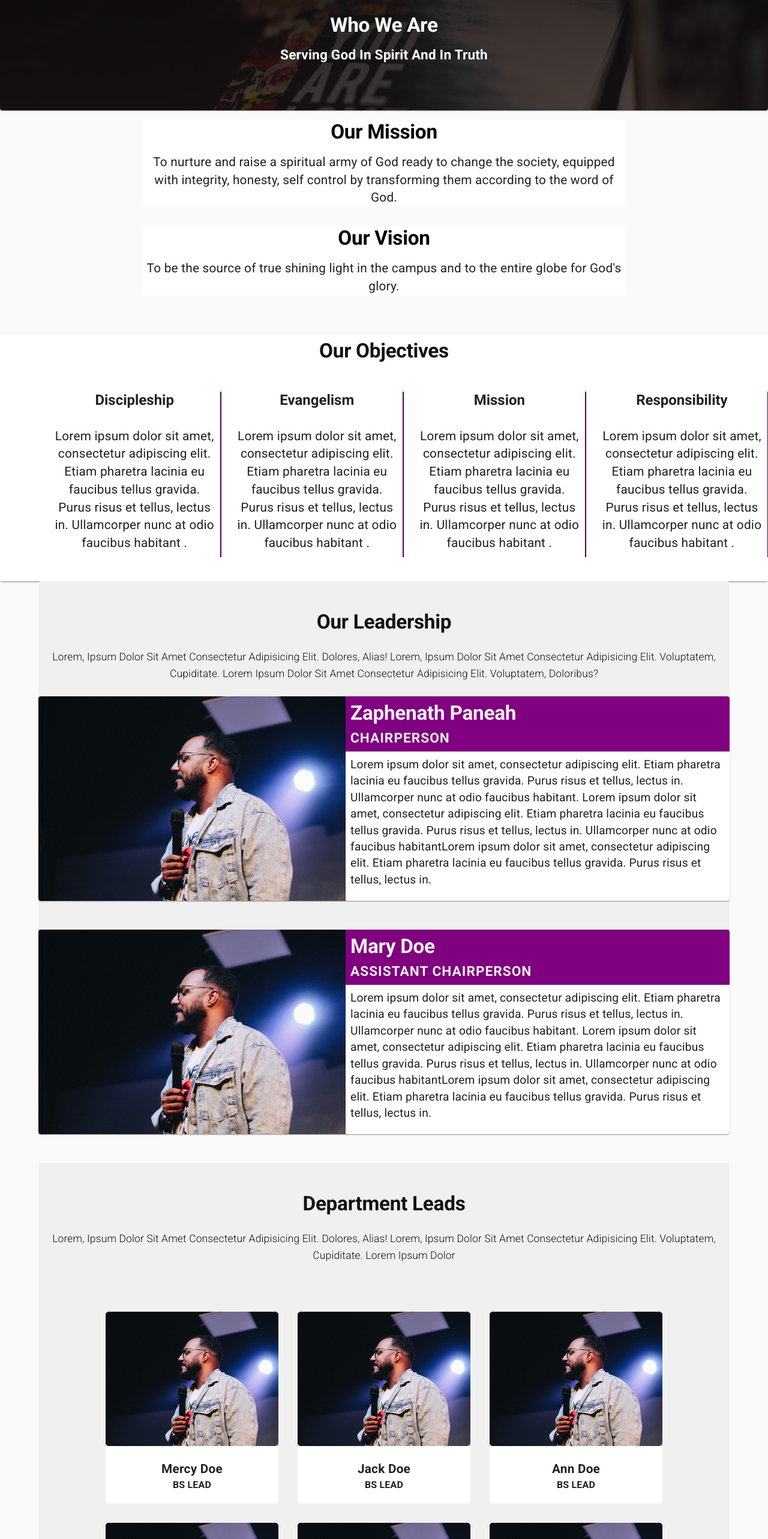
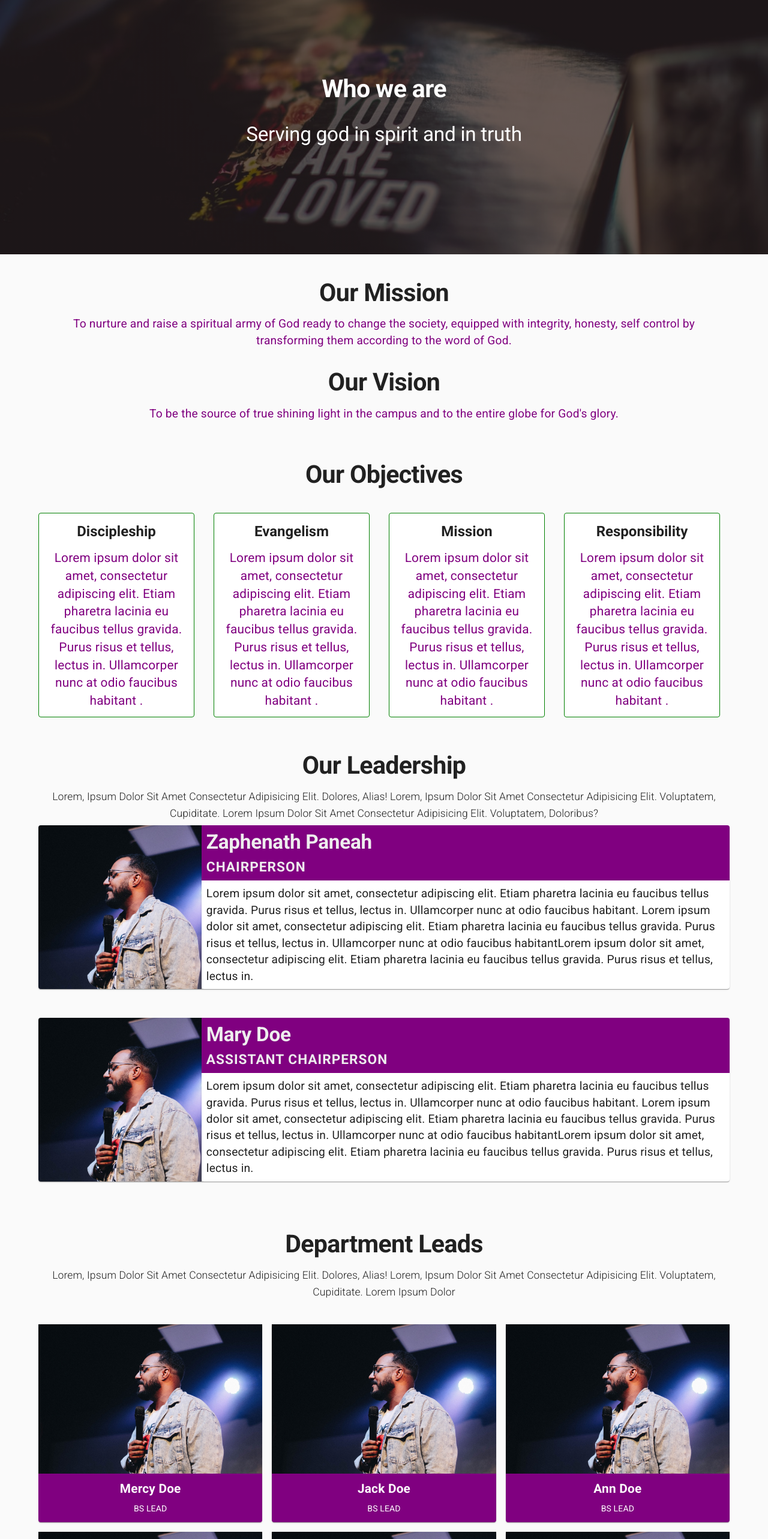
Before and after one commit to KyU-Christian-Union/kyucuwebapp, a React (Create React App) app: page /about in a window 1280 px wide. Shown: the part 120-2686 px from the top of the page at 60% size. Built offline with nearby package versions, Linux system fonts and the light colour scheme.

Commit message:
deleted AboutPage and refactored the aboutUsPage and its related components

```diff
--- a/src/App/App.jsx
+++ b/src/App/App.jsx
@@ -15,7 +15,7 @@ const MinistryDetails = lazy(() => import('../pages/MinistryDetails/MinistryDeta
 const GivePage = lazy(() => import('../pages/GivePage/GivePage'));
 const ContactPage = lazy(() => import('../pages/ContactPage/ContactPage'));
 const LoginPage = lazy(() => import('../pages/LoginPage/LoginPage'));
-const AboutPage = lazy(() => import('../pages/AboutUsFaq/AboutUsPage'));
+const AboutPage = lazy(() => import('../pages/AboutUsPage/AboutUsPage'));
 
 const useStyles = makeStyles(() => ({
   root: {
--- a/src/components/AboutUs/AboutLeadership/AboutLeader.jsx
+++ b/src/components/AboutUs/AboutLeadership/AboutLeader.jsx
@@ -5,22 +5,21 @@ import { Paper, Typography, Card } from '@mui/material';
 const useStyles = makeStyles(theme => ({
   root: {
     display: 'flex',
-    maxWidth: '90vw',
-    minWidth: '90vw',
-    width: '90vw',
-    margin: '1rem auto',
+    // maxWidth: '90vw',
+    // minWidth: '90vw',
+    // width: '90vw',
     marginBottom: '3rem'
   },
   leader__image__container: {
-    maxWidth: '40vw',
-    minWidth: '40vw',
-    width: '40vw',
-    minHeight: '10rem'
+    // maxWidth: '40vw',
+    // minWidth: '40vw',
+    // width: '40vw',
+    // minHeight: '10rem'
   },
   leader__image: {
     width: '100%',
     height: '100%',
-    display: 'block',
+    // display: 'block',
     objectFit: 'cover'
   },
   leader__header: {
@@ -29,18 +28,18 @@ const useStyles = makeStyles(theme => ({
   },
   '@media screen and (max-width: 750px)': {
     root: {
-      display: 'flex',
+      // display: 'flex',
       flexDirection: 'column'
     },
     leader__image__container: {
-      width: '100vw',
-      minHeight: '100%',
-      marginBottom: '.5rem'
+      // width: '100%'
+      // maxHeight: '40%'
+      // marginBottom: '.5rem'
     },
     leader__image: {
       width: '100%',
-      height: '100%',
-      display: 'block',
+      // height: '100%',
+      // display: 'block',
       objectFit: 'cover'
     }
   }
--- a/src/components/AboutUs/AboutLeadership/AboutLeadership.jsx
+++ b/src/components/AboutUs/AboutLeadership/AboutLeadership.jsx
@@ -1,13 +1,13 @@
 // this component is not reusable but am putting it in it's own file because of scalability
 
 import React from 'react';
-import { Paper } from '@mui/material';
+import { Box } from '@mui/material';
 import AboutLeader from './AboutLeader';
 import zaph from '../../../assets/images/sermon_image.jpg';
 
 const AboutLeadership = () => {
   return (
-    <Paper className="about__leadership" elevation={0} style={{ backgroundColor: '#f0f0f0' }}>
+    <Box>
       <AboutLeader
         leaderAvartar={zaph}
         leaderName="zaphenath paneah"
@@ -28,7 +28,7 @@ const AboutLeadership = () => {
         Purus risus et tellus, lectus in. Ullamcorper nunc at odio faucibus habitantLorem ipsum dolor sit amet, consectetur adipiscing elit. Etiam pharetra lacinia eu faucibus tellus gravida.
         Purus risus et tellus, lectus in. "
       />
-    </Paper>
+    </Box>
   );
 };
 export default AboutLeadership;
--- a/src/components/AboutUs/AboutObjectives/Objective.jsx
+++ b/src/components/AboutUs/AboutObjectives/Objective.jsx
@@ -1,32 +1,14 @@
 import React from 'react';
-import makeStyles from '@mui/styles/makeStyles';
 import { Typography, Paper, Grid } from '@mui/material';
 
-const useStyles = makeStyles(theme => ({
-  root: {
-    textAlign: 'center',
-    minWidth: '18rem',
-    width: '18rem',
-    maxWidth: '18rem',
-    padding: '.5rem',
-    paddingTop: '0',
-    margin: 'auto',
-    marginBottom: '1rem',
-    borderRight: `2px solid ${theme.palette.primary.dark}`,
-    // borderLeft: `2px solid ${theme.palette.primary.dark}`,
-    borderRadius: '0'
-  }
-}));
-// xs={12} sm={6} md={6} lg={5}
 const Objective = ({ objectiveTitle, objectiveDescription }) => {
-  const classes = useStyles();
   return (
-    <Grid item xs={12} sm={6} md={6} lg={2} elevation={0}>
-      <Paper elevation={0} className={classes.root}>
-        <Typography variant="h3" style={{ marginBottom: '2rem', textTransform: 'capitalize' }}>
+    <Grid item xs={12} sm={6} md={6} lg={3} sx={{ padding: 2 }}>
+      <Paper elevation={0} sx={{ textAlign: 'center', padding: 0.5, paddingTop: 2, border: '1px solid #008000' }}>
+        <Typography variant="h3" sx={{ marginBottom: '1rem', textTransform: 'capitalize' }}>
           {objectiveTitle}
         </Typography>
-        <Typography variant="body2" style={{ fontSize: '1.3rem' }}>
+        <Typography variant="body2" gutterBottom color="primary" sx={{ fontSize: '1.3rem' }}>
           {objectiveDescription}
         </Typography>
       </Paper>
--- a/src/components/AboutUs/AboutObjectives/Objectives.jsx
+++ b/src/components/AboutUs/AboutObjectives/Objectives.jsx
@@ -2,25 +2,11 @@
 
 import React from 'react';
 import { Grid } from '@mui/material';
-import makeStyles from '@mui/styles/makeStyles';
 import Objective from './Objective';
 
-const useStyles = makeStyles({
-  root: {
-    display: 'flex',
-    alignItems: 'center',
-    justifyContent: 'space-evenly',
-    padding: '1rem',
-    marginTop: '2rem',
-    '&>*:not(:last-child)': {
-      marginRight: '.1rem'
-    }
-  }
-});
 const Objectives = () => {
-  const classes = useStyles();
   return (
-    <Grid container gap={5} className={classes.root} elevation={0}>
+    <Grid container spacing={2} alignItems="center" justifyContent="space-evenly">
       <Objective
         objectiveTitle="Discipleship"
         objectiveDescription="Lorem ipsum dolor sit amet, consectetur adipiscing elit. Etiam pharetra lacinia eu faucibus tellus gravida.
--- a/src/components/AboutUs/AboutStatements.jsx
+++ b/src/components/AboutUs/AboutStatements.jsx
@@ -1,32 +1,22 @@
 import React from 'react';
-import makeStyles from '@mui/styles/makeStyles';
-import { Typography, Paper } from '@mui/material';
+import { Typography, Box } from '@mui/material';
 
-const useStyles = makeStyles({
-  statement__container: {
-    display: 'flex',
-    flexDirection: 'column',
-    justifyContent: 'center',
-    alignItems: 'center',
-    width: 'clamp(70%, 70%, 70%)',
-    margin: '1rem auto',
-    marginBottom: '2rem',
-    '&:last-of-type': {
-      marginBottom: '4rem'
-    }
-  }
-});
 const AboutStatement = ({ title, text }) => {
-  const classes = useStyles();
   return (
-    <Paper elevation={0} className={classes.statement__container}>
-      <Typography variant="h2" style={{ color: '#000', textTransform: 'capitalize', marginBottom: '1rem' }}>
+    <Box>
+      <Typography variant="h1" sx={{ textTransform: 'capitalize' }} align="center" gutterBottom>
         {title}
       </Typography>
-      <Typography variant="body2" align="center" style={{ fontSize: '1.3rem' }}>
+      <Typography
+        variant="body2"
+        align="center"
+        color="primary"
+        sx={{ fontSize: '1.2rem', marginBottom: 4 }}
+        gutterBottom
+      >
         {text}
       </Typography>
-    </Paper>
+    </Box>
   );
 };
 export default AboutStatement;
--- a/src/components/AboutUs/DepartmentalLeaders/DepartMentalLeaders.jsx
+++ b/src/components/AboutUs/DepartmentalLeaders/DepartMentalLeaders.jsx
@@ -1,21 +1,11 @@
 import React from 'react';
 import { Grid } from '@mui/material';
-import makeStyles from '@mui/styles/makeStyles';
 import DepartmentalLeader from './DepartmentalLeader';
 import clearUser from '../../../assets/images/sermon_image.jpg';
 
-const useStyles = makeStyles({
-  root: {
-    minWidth: '90vw',
-    maxWidth: '90vw',
-    width: '90vw',
-    margin: '2rem auto'
-  }
-});
 const DepartmentalLeaders = () => {
-  const classes = useStyles();
   return (
-    <Grid container gap={4} className={classes.root} justifyContent="center" alignItems="center">
+    <Grid container spacing={2} justifyContent="space-evenly" alignItems="center" sx={{ marginBottom: 2 }}>
       <DepartmentalLeader leaderImage={clearUser} leaderName="Mercy Doe" leaderPosition="bs lead" />
       <DepartmentalLeader leaderImage={clearUser} leaderName="jack Doe" leaderPosition="bs lead" />
       <DepartmentalLeader leaderImage={clearUser} leaderName="ann Doe" leaderPosition="bs lead" />
--- a/src/components/AboutUs/DepartmentalLeaders/DepartmentalLeader.jsx
+++ b/src/components/AboutUs/DepartmentalLeaders/DepartmentalLeader.jsx
@@ -1,50 +1,27 @@
 import { Grid, Paper, Typography } from '@mui/material';
-import makeStyles from '@mui/styles/makeStyles';
 import React from 'react';
 
-const useStyles = makeStyles({
-  root: {
-    width: '100%',
-    height: '20rem',
-    overflow: 'hidden'
-  },
-  image_fix: {
-    width: 'clamp(100%, 100%, 100%)',
-    height: '70%',
-    marginBottom: '1.5rem',
-    borderRadius: '5px',
-    overflow: 'hidden'
-  },
-  leader__image: {
-    width: '100%',
-    height: '100%',
-    display: 'block',
-    objectFit: 'cover'
-  }
-});
 const DepartmentalLeader = ({ leaderImage, leaderName, leaderPosition }) => {
-  const classes = useStyles();
   return (
-    <Grid item sm={12} md={2} lg={3}>
-      <Paper elevation={0} className={classes.root}>
+    <Grid item sm={6} md={4} lg={4} xs={12}>
+      <Paper sx={{ backgroundColor: 'primary.main' }}>
         {/* this div is here to fix the image's aspect ratio */}
-        <div className={classes.image_fix}>
-          <img src={leaderImage} alt={leaderName} className={classes.leader__image} />
+        <div style={{}}>
+          <img src={leaderImage} alt={leaderName} style={{ width: '100%', height: '100%', objectFit: 'cover' }} />
         </div>
+        <div style={{ padding: 8 }}>
           <Typography
             variant="body2"
             align="center"
-          style={{ textTransform: 'capitalize', fontSize: '1.3rem', fontWeight: 'bold' }}
+            gutterBottom
+            sx={{ textTransform: 'capitalize', fontSize: '1.3rem', fontWeight: 'bold', color: 'white' }}
           >
             {leaderName}
           </Typography>
-        <Typography
-          variant="body2"
-          align="center"
-          style={{ textTransform: 'uppercase', fontSize: '1rem', fontWeight: 'bold' }}
-        >
+          <Typography variant="body2" align="center" sx={{ textTransform: 'uppercase', color: 'white' }} gutterBottom>
             {leaderPosition}
           </Typography>
+        </div>
       </Paper>
     </Grid>
   );
--- a/src/components/Banner/Banner.jsx
+++ b/src/components/Banner/Banner.jsx
@@ -4,7 +4,7 @@ import { Box, Typography } from '@mui/material';
 
 const useStyles = makeStyles(() => ({
   bannerImageParent: {
-    height: '50vh',
+    height: '60vh',
     width: '100%',
     display: 'flex',
     justifyContent: 'center',
@@ -32,12 +32,12 @@ const Banner = ({ heading, subtitle, imgSource }) => {
         }}
       >
         {heading && (
-          <Typography variant="h2" align="center" color="white" gutterBottom>
+          <Typography variant="h1" align="center" color="white" gutterBottom sx={{ fontWeight: 700 }}>
             {heading}
           </Typography>
         )}
         {subtitle && (
-          <Typography variant="h3" align="center" color="white" sx={{ fontWeight: 500, marginTop: 4 }}>
+          <Typography variant="h2" align="center" color="white" sx={{ fontWeight: 400, marginTop: 4 }}>
             {subtitle}
           </Typography>
         )}
--- a/src/pages/AboutUsFaq/AboutUsPage.jsx
+++ /dev/null
@@ -1,92 +0,0 @@
-import React from 'react';
-import makeStyles from '@mui/styles/makeStyles';
-import { Typography, Container, Paper } from '@mui/material';
-import PublicAppBar from '../../components/AppBars.jsx/PublicAppBar';
-import AboutStatement from '../../components/AboutUs/AboutStatements';
-import Objectives from '../../components/AboutUs/AboutObjectives/Objectives';
-import AboutLeadership from '../../components/AboutUs/AboutLeadership/AboutLeadership';
-import DepartmentalLeaders from '../../components/AboutUs/DepartmentalLeaders/DepartMentalLeaders';
-import Footer from '../../components/Footer/Footer';
-import bgImg from '../../assets/images/post_image.jpg';
-
-const useStyles = makeStyles({
-  about__header: {
-    height: 'clamp(15rem, 15rem, 15rem)',
-    display: 'flex',
-    flexDirection: 'column',
-    alignItems: 'center',
-    justifyContent: 'center',
-    backgroundImage: `linear-gradient(rgba(0, 0, 0, .8), rgba(0, 0, 0, .7)),url(${bgImg})`,
-    backgroundPosition: 'center',
-    backgroundSize: 'cover'
-  }
-});
-const AboutUsPage = () => {
-  const classes = useStyles();
-  return (
-    <>
-      <PublicAppBar />
-      <Paper className={classes.about__header}>
-        <Typography variant="h2" style={{ color: '#fff', textTransform: 'capitalize' }}>
-          who we are
-        </Typography>
-        <Typography variant="h4" style={{ color: '#fff', textTransform: 'capitalize', marginTop: '1rem' }}>
-          serving god in spirit and in truth
-        </Typography>
-      </Paper>
-      <Container>
-        <div>
-          <AboutStatement
-            title="our mission"
-            text="To nurture and raise a spiritual army of God ready to change the society, equipped with integrity, honesty, self control by transforming them according to the word of God."
-          />
-          <AboutStatement
-            title="our vision"
-            text="To be the source of true shining light in the campus and to the entire globe for God's glory."
-          />
-        </div>
-      </Container>
-      {/* objectives part */}
-      <Paper elevation={2} style={{ padding: '.5rem' }}>
-        <Typography align="center" variant="h2" style={{ color: '#111', textTransform: 'capitalize' }}>
-          our objectives
-        </Typography>
-        <Objectives />
-      </Paper>
-      {/* the leadership part */}
-      <Paper elevation={0} style={{ backgroundColor: '#f0f0f0', paddingTop: '3rem', width: '90vw', margin: 'auto' }}>
-        <Typography align="center" variant="h2" style={{ color: '#111', textTransform: 'capitalize' }}>
-          our leadership
-        </Typography>
-        <Typography
-          align="center"
-          variant="h6"
-          style={{ color: '#111', textTransform: 'capitalize', margin: '1.5rem 0', fontWeight: '300' }}
-        >
-          Lorem, ipsum dolor sit amet consectetur adipisicing elit. Dolores, alias! Lorem, ipsum dolor sit amet
-          consectetur adipisicing elit. Voluptatem, cupiditate. Lorem ipsum dolor sit amet consectetur adipisicing elit.
-          Voluptatem, doloribus?
-        </Typography>
-        <AboutLeadership />
-      </Paper>
-
-      {/* the departmental leaders part */}
-      <Paper elevation={0} style={{ backgroundColor: '#f0f0f0', paddingTop: '3rem', width: '90vw', margin: 'auto' }}>
-        <Typography align="center" variant="h2" style={{ color: '#111', textTransform: 'capitalize' }}>
-          department leads
-        </Typography>
-        <Typography
-          align="center"
-          variant="h6"
-          style={{ color: '#111', textTransform: 'capitalize', margin: '1.5rem 0 5rem', fontWeight: '300' }}
-        >
-          Lorem, ipsum dolor sit amet consectetur adipisicing elit. Dolores, alias! Lorem, ipsum dolor sit amet
-          consectetur adipisicing elit. Voluptatem, cupiditate. Lorem ipsum dolor
-        </Typography>
-        <DepartmentalLeaders />
-      </Paper>
-      <Footer />
-    </>
-  );
-};
-export default AboutUsPage;
--- /dev/null
+++ b/src/pages/AboutUsPage/AboutUsPage.jsx
@@ -0,0 +1,69 @@
+import React from 'react';
+import { Typography, Container, Box } from '@mui/material';
+import PublicAppBar from '../../components/AppBars.jsx/PublicAppBar';
+import AboutStatement from '../../components/AboutUs/AboutStatements';
+import Objectives from '../../components/AboutUs/AboutObjectives/Objectives';
+import AboutLeadership from '../../components/AboutUs/AboutLeadership/AboutLeadership';
+import DepartmentalLeaders from '../../components/AboutUs/DepartmentalLeaders/DepartMentalLeaders';
+import Footer from '../../components/Footer/Footer';
+import bgImg from '../../assets/images/post_image.jpg';
+import Banner from '../../components/Banner/Banner';
+
+const AboutUsPage = () => {
+  return (
+    <>
+      <PublicAppBar />
+      <Banner heading="Who we are" subtitle="Serving god in spirit and in truth" imgSource={bgImg} />
+      <Container maxWidth="lg">
+        <Box mt={5} mb={8}>
+          <AboutStatement
+            title="our mission"
+            text="To nurture and raise a spiritual army of God ready to change the society, equipped with integrity, honesty, self control by transforming them according to the word of God."
+          />
+          <AboutStatement
+            title="our vision"
+            text="To be the source of true shining light in the campus and to the entire globe for God's glory."
+          />
+        </Box>
+      </Container>
+      {/* objectives part */}
+      <Container maxWidth="lg" sx={{ marginBottom: 5 }}>
+        <Typography align="center" variant="h1" gutterBottom sx={{ textTransform: 'capitalize', marginBottom: 5 }}>
+          our objectives
+        </Typography>
+        <Objectives />
+      </Container>
+      {/* the leadership part */}
+      <Container maxWidth="lg">
+        <Typography align="center" variant="h1" style={{ textTransform: 'capitalize' }} gutterBottom>
+          our leadership
+        </Typography>
+        <Typography align="center" variant="h6" sx={{ textTransform: 'capitalize', fontWeight: '300' }} gutterBottom>
+          Lorem, ipsum dolor sit amet consectetur adipisicing elit. Dolores, alias! Lorem, ipsum dolor sit amet
+          consectetur adipisicing elit. Voluptatem, cupiditate. Lorem ipsum dolor sit amet consectetur adipisicing elit.
+          Voluptatem, doloribus?
+        </Typography>
+        <AboutLeadership />
+      </Container>
+
+      {/* the departmental leaders part */}
+      <Container maxWidth="lg" sx={{ marginTop: 10 }}>
+        <Typography align="center" variant="h1" sx={{ textTransform: 'capitalize' }} gutterBottom>
+          Department leads
+        </Typography>
+        <Typography
+          align="center"
+          variant="h6"
+          sx={{ textTransform: 'capitalize', fontWeight: '300', marginBottom: 5 }}
+          gutterBottom
+        >
+          Lorem, ipsum dolor sit amet consectetur adipisicing elit. Dolores, alias! Lorem, ipsum dolor sit amet
+          consectetur adipisicing elit. Voluptatem, cupiditate. Lorem ipsum dolor
+        </Typography>
+        <DepartmentalLeaders />
+      </Container>
+      <Footer />
+    </>
+  );
+};
+export default AboutUsPage;
```
Also changed, not shown: src/pages/AboutPage/AboutPage.jsx (deleted, +0 -7 lines). Lines whose indentation alone changed are shown as unchanged.
